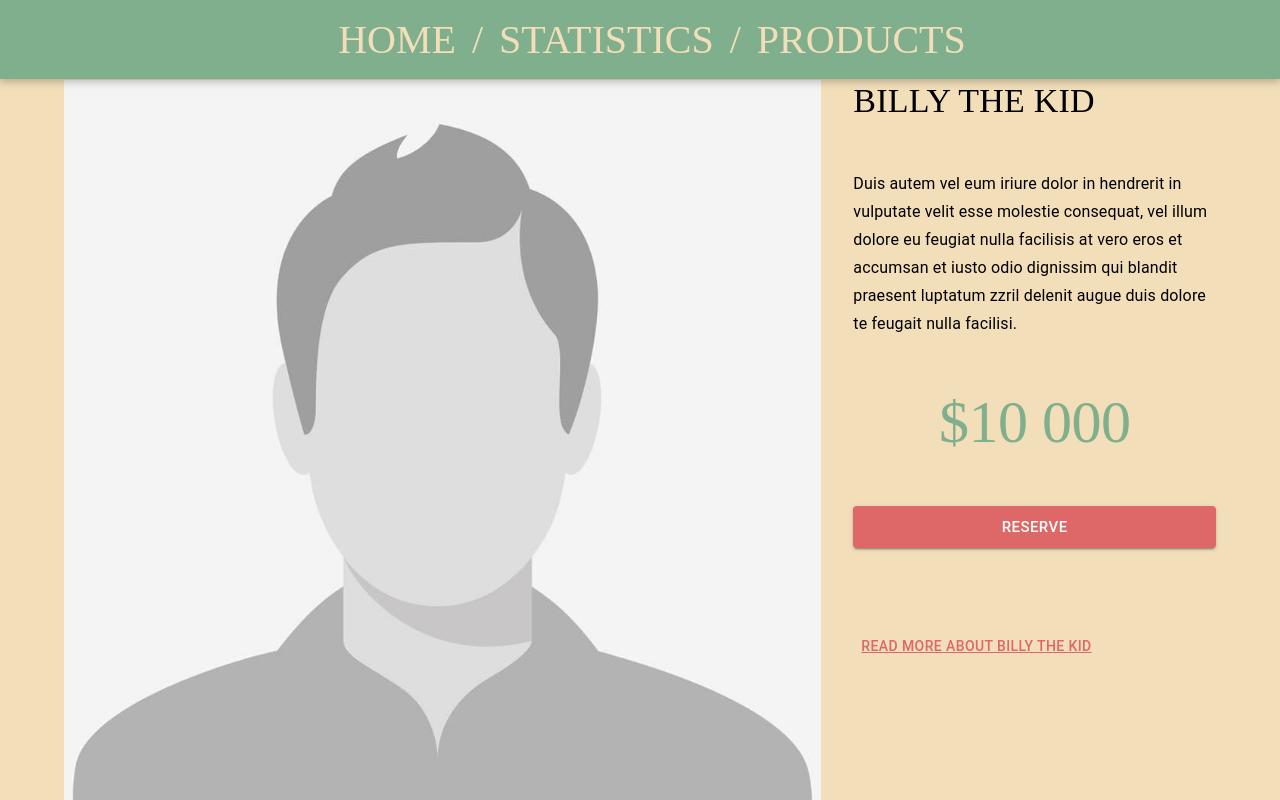
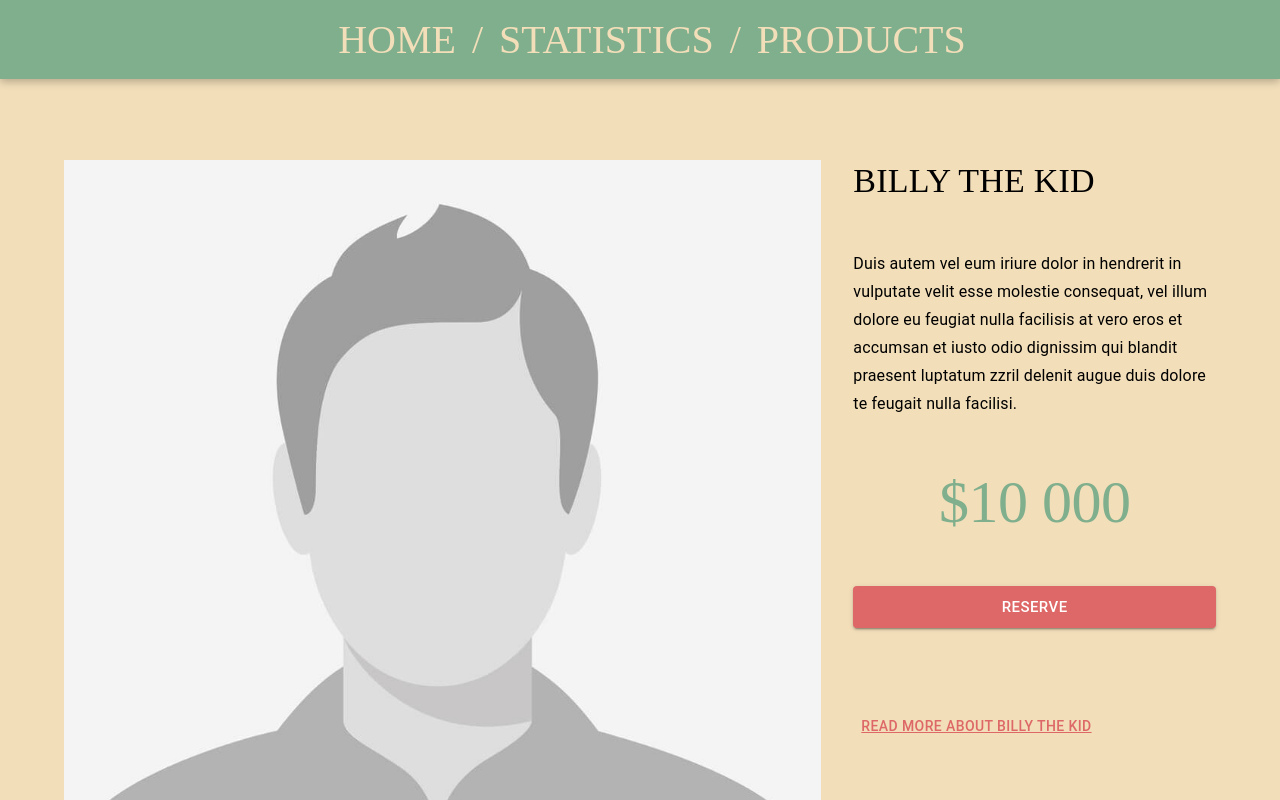
Before and after one commit to panarec/bounty-hunters, a React (Create React App) app: page /1 in a window 1280 px wide. Shown: the top 800 px of the page. Built offline with nearby package versions, Linux system fonts and the light colour scheme; a web font is replaced by a local one.

Commit message:
margin added

```diff
--- a/src/pages/CriminalDetailPage.js
+++ b/src/pages/CriminalDetailPage.js
@@ -10,7 +10,7 @@ export const CriminalDetailPage = () => {
   return (
     <>
       <Container>
-        <Grid container spacing={4} sx={{ marginBlock: '3rem' }}>
+        <Grid container spacing={4} sx={{ marginBlock: '8rem' }}>
           <Grid item md={8}>
             <CriminalDetailPhoto />
           </Grid>
```
